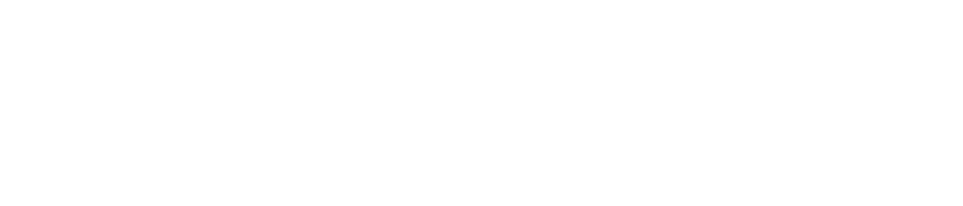
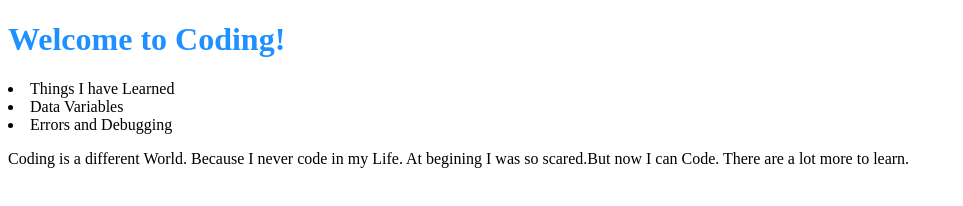
Before and after one commit to STL-WomenPlus-WebDev-March2023/js-assignment-4-html-me-something-SameeraShaik22, a website: page index.html in a window 1280 px wide. Shown: the whole page, without its empty margins (0-963 px from the left). Drawn offline with Linux system fonts and the light colour scheme.

Commit message:
git commit -agit commit -agit commit -agit commit -a

```diff
--- a/index.html
+++ b/index.html
@@ -1,8 +1,21 @@
 <!DOCTYPE html>
 <html>
    <head>
+      <title>Sami as a Coder Girl</title>
    </head>
    <body>
-      <!-- Write your HTML in this file! -->
+      <header></header>
+      <h1 style="color:DodgerBlue;">Welcome to Coding!</h1>
+      <li>Things I have Learned</li>
+      <li> Data Variables</li>
+      <li>Errors and Debugging</li>
+      <article>
+         <p>Coding is a different World. Because I never code in my Life. At begining I was so scared.But now I can Code.
+            There are a lot more to learn.
+         </p>
+
+
+      </article>
+
    </body>
 </html>
```
